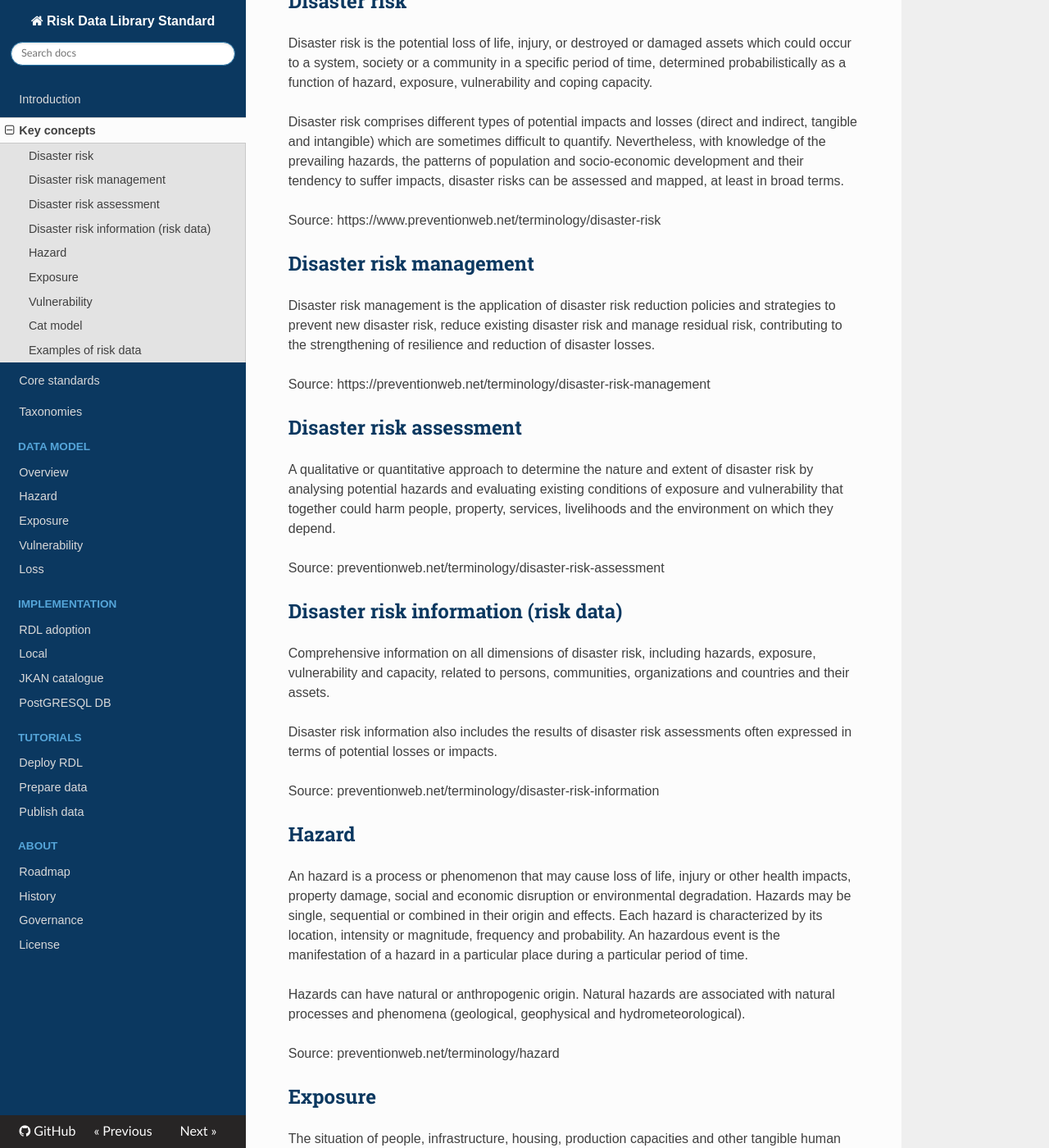
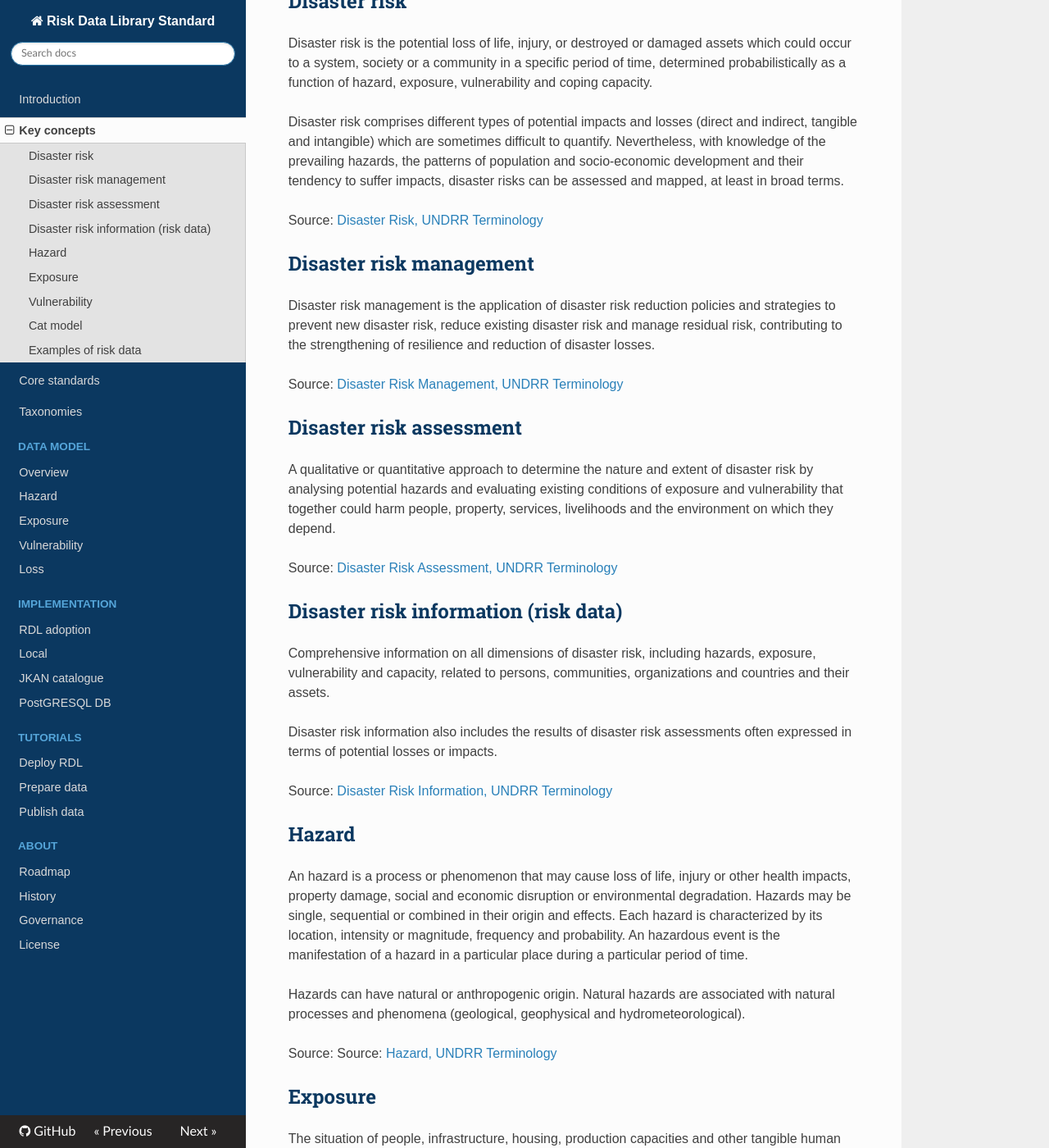
Before and after one commit to GFDRR/rdl-docs, an MkDocs documentation site: the page built from docs/keyconcepts.md, in a window 1280 px wide and 1400 px high, scrolled down 328 px. Shown: the whole window at 82% size. Built offline with MkDocs 1.6.1, drawn with Linux system fonts in a browser that asks for light colours; nearby versions of some CDN libraries; some of the changed text lies outside the part shown.

Commit message:
Update keyconcepts.md

```diff
--- a/docs/keyconcepts.md
+++ b/docs/keyconcepts.md
@@ -4,7 +4,7 @@
 
 In this section, you will find definition of key concepts behind the RDLS including what is a disaster, how to reduce disaster risk through disaster disaster risk management and disaster risk assessment and what are the different types of risk data needed.
 
-Main definitions are taken from the [UNDRR Terminology](https://drupal.preventionweb.net/terminology).
+Main definitions are taken from the [UNDRR Terminology](https://www.undrr.org/terminology).
 
 ## Disaster risk
 
@@ -12,19 +12,19 @@
 
 Disaster risk comprises different types of potential impacts and losses (direct and indirect, tangible and intangible) which are sometimes difficult to quantify. Nevertheless, with knowledge of the prevailing hazards, the patterns of population and socio-economic development and their tendency to suffer impacts, disaster risks can be assessed and mapped, at least in broad terms.
 
-Source: https://www.preventionweb.net/terminology/disaster-risk
+Source: [Disaster Risk, UNDRR Terminology](https://www.undrr.org/terminology/disaster-risk)
 
 ## Disaster risk management
 
 Disaster risk management is the application of disaster risk reduction policies and strategies to prevent new disaster risk, reduce existing disaster risk and manage residual risk, contributing to the strengthening of resilience and reduction of disaster losses.
 
-Source: https://preventionweb.net/terminology/disaster-risk-management
+Source: [Disaster Risk Management, UNDRR Terminology](https://www.undrr.org/terminology/disaster-risk-management)
 
 ## Disaster risk assessment
 
 A qualitative or quantitative approach to determine the nature and extent of disaster risk by analysing potential hazards and evaluating existing conditions of exposure and vulnerability that together could harm people, property, services, livelihoods and the environment on which they depend.
 
-Source: preventionweb.net/terminology/disaster-risk-assessment
+Source: [Disaster Risk Assessment, UNDRR Terminology](https://www.undrr.org/terminology/disaster-risk-assessment)
 
 ## Disaster risk information (risk data)
 
@@ -32,7 +32,7 @@
 
 Disaster risk information also includes the results of disaster risk assessments often expressed in terms of potential losses or impacts.
 
-Source: preventionweb.net/terminology/disaster-risk-information
+Source: [Disaster Risk Information, UNDRR Terminology](https://www.undrr.org/terminology/disaster-risk-information)
 
 <!--![Screenshot](img/risk_assessment.png)
 (adapted from "[Understanding risk in an evolving world, World Bank, 2014](https://openknowledge.worldbank.org/handle/10986/20682)")-->
@@ -43,18 +43,18 @@
 
 Hazards can have natural or anthropogenic origin. Natural hazards are associated with natural processes and phenomena (geological, geophysical and hydrometeorological).
 
-Source: preventionweb.net/terminology/hazard
+Source: Source: [Hazard, UNDRR Terminology](https://www.undrr.org/terminology/hazard)
 
 ## Exposure
 
 The situation of people, infrastructure, housing, production capacities and other tangible human assets located in hazard-prone areas. Measures of exposure can include the number of people or types of assets in an area. These can be combined with the specific vulnerability and capacity of the exposed elements to any particular hazard to estimate the quantitative risks associated with that hazard in the area of interest
 
-Source: preventionweb.net/terminology/exposure
+Source: [Exposure, UNDRR Terminology](https://www.undrr.org/terminology/exposure)
 
 ## Vulnerability
 Vulnerability are the conditions determined by physical, social, economic and environmental factors or processes which increase the susceptibility of an individual, a community, assets or systems to the impacts of hazards. The inverse of vulnerability is defined coping capacity, which is the combination of all the strengths, attributes and resources available within an organization, community or society to manage and reduce disaster risks and strengthen resilience.
 
-Source: https://drupal.preventionweb.net/terminology/vulnerability
+Source: [Vulnerability, UNDRR Terminology](https://www.undrr.org/terminology/vulnerability)
 
 ## Cat model
 
```
